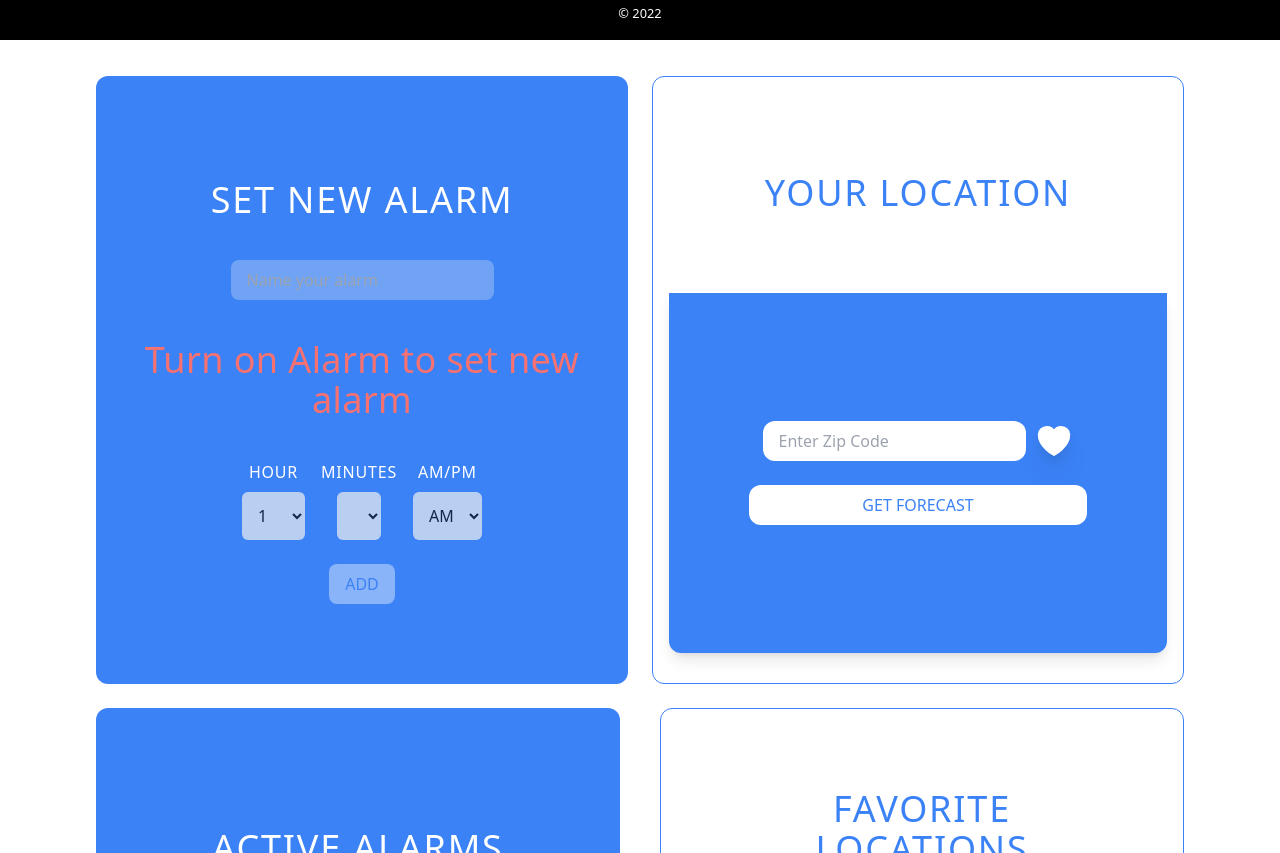
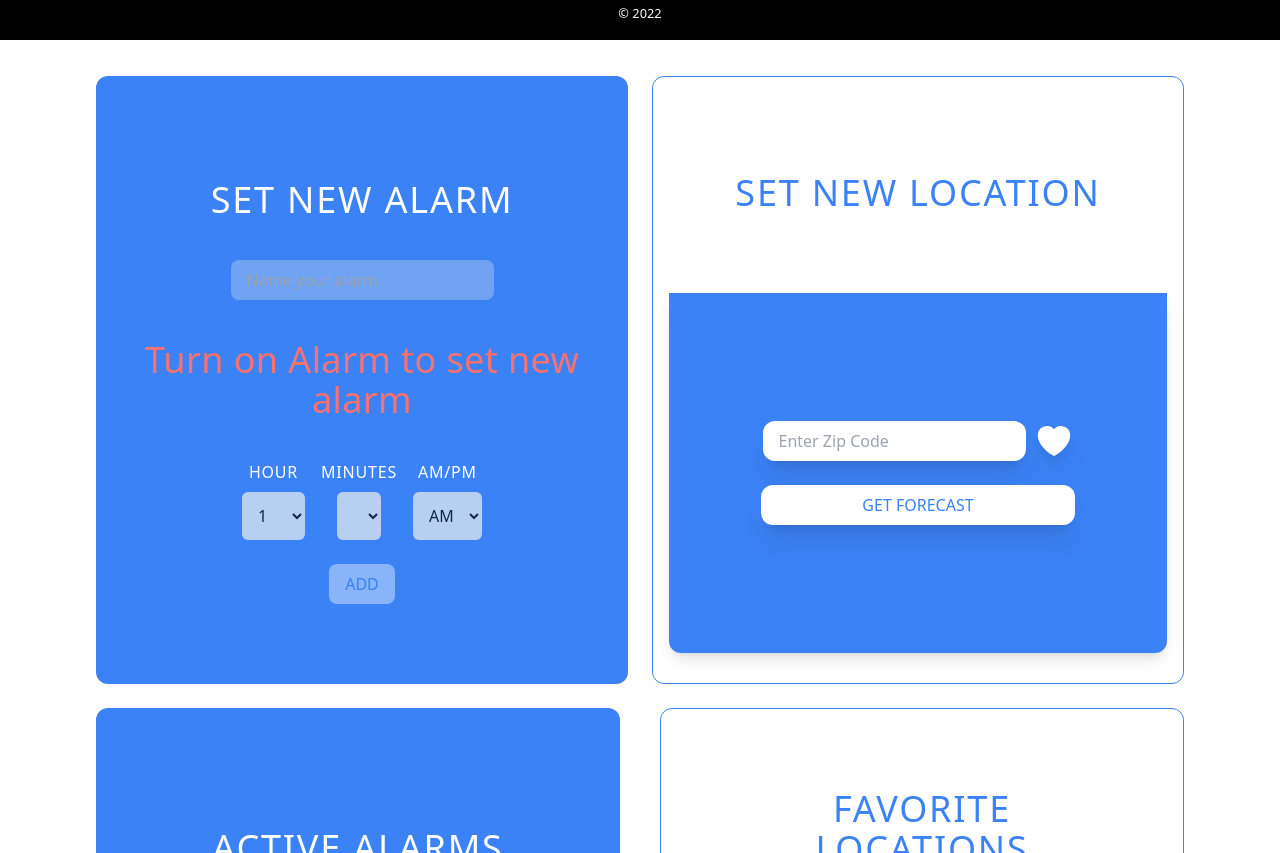
Before and after one commit to mdubelbeis/alarm-clock, a React (Vite) app: page /clock in a window 1280 px wide. Shown: the part 760-1613 px from the top of the page. Built offline with nearby package versions, Linux system fonts and the light colour scheme.

Commit message:
src/components/Clock/SetNewLocation.tsx

```diff
--- a/src/components/Clock/SetNewLocation.tsx
+++ b/src/components/Clock/SetNewLocation.tsx
@@ -24,8 +24,9 @@ const SetNewLocation: React.FC = () => {
       isFavorite: isFavorite,
     };
     dispatch(setNewLocation(data));
-    // const { data } = useGetCurrentWeatherByZipCodeQuery(zipCode);
-    // console.log(data);
+    // API CALL FOR WEATHER DATA
+    setZipCode("");
+    setIsFavorite(!isFavorite);
   };
 
   return (
@@ -37,17 +38,17 @@ const SetNewLocation: React.FC = () => {
 
     <div className="col-span-1 flex flex-col w-full p-4 bg-white border-[1px] border-blue-500 rounded-xl">
       <h3 className="text-center text-blue-500 text-4xl tracking-wider py-10 lg:m-10">
-        YOUR LOCATION
+        SET NEW LOCATION
       </h3>
       <div className="justify-self-end">
         <form
-          className="bg-blue-500 flex flex-col justify-between p-20 lg:py-32 gap-6 w-full rounded-b-xl shadow-lg"
+          className="bg-blue-500 flex flex-col justify-between py-20 px-10 lg:py-32 gap-6 w-full mx-auto rounded-b-xl shadow-lg"
           onSubmit={handleSubmit}
         >
           <div className="flex gap-2 w-full justify-center">
             <label>
               <input
-                className="bg-white py-2 px-4 w-full rounded-xl text-blue-500"
+                className="bg-white py-2 px-4 w-full rounded-xl text-blue-500 shadow-xl"
                 type="number"
                 id="zipCodeInput"
                 onChange={(e) => setZipCode(e.target.value)}
@@ -66,7 +67,7 @@ const SetNewLocation: React.FC = () => {
 
           <button
             type="submit"
-            className="py-2 px-4 rounded-xl bg-white text-blue-500"
+            className="py-2 px-4 rounded-xl bg-white text-blue-500 place-self-center w-full max-w-md lg:w-9/12 shadow-xl"
           >
             GET FORECAST
           </button>
```
